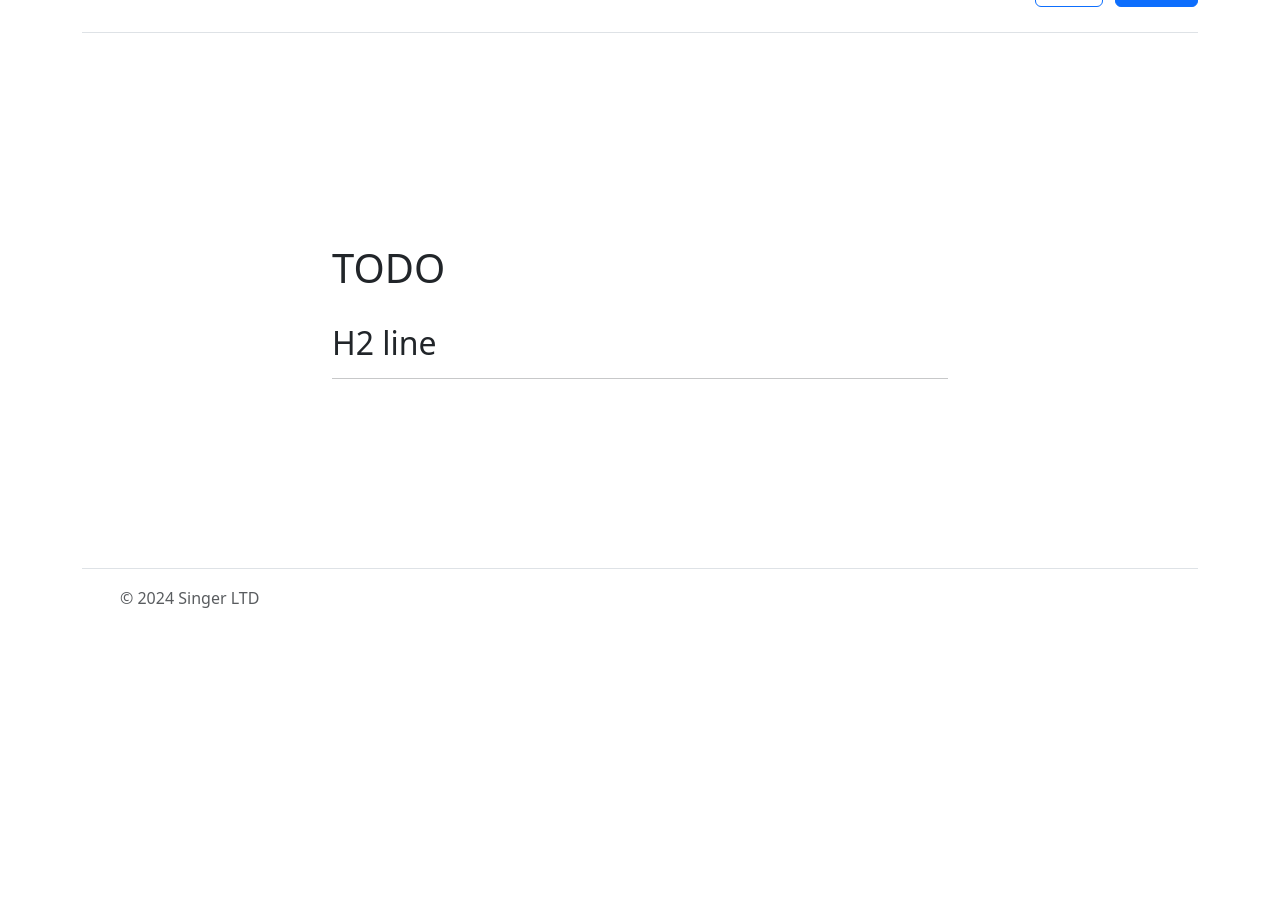
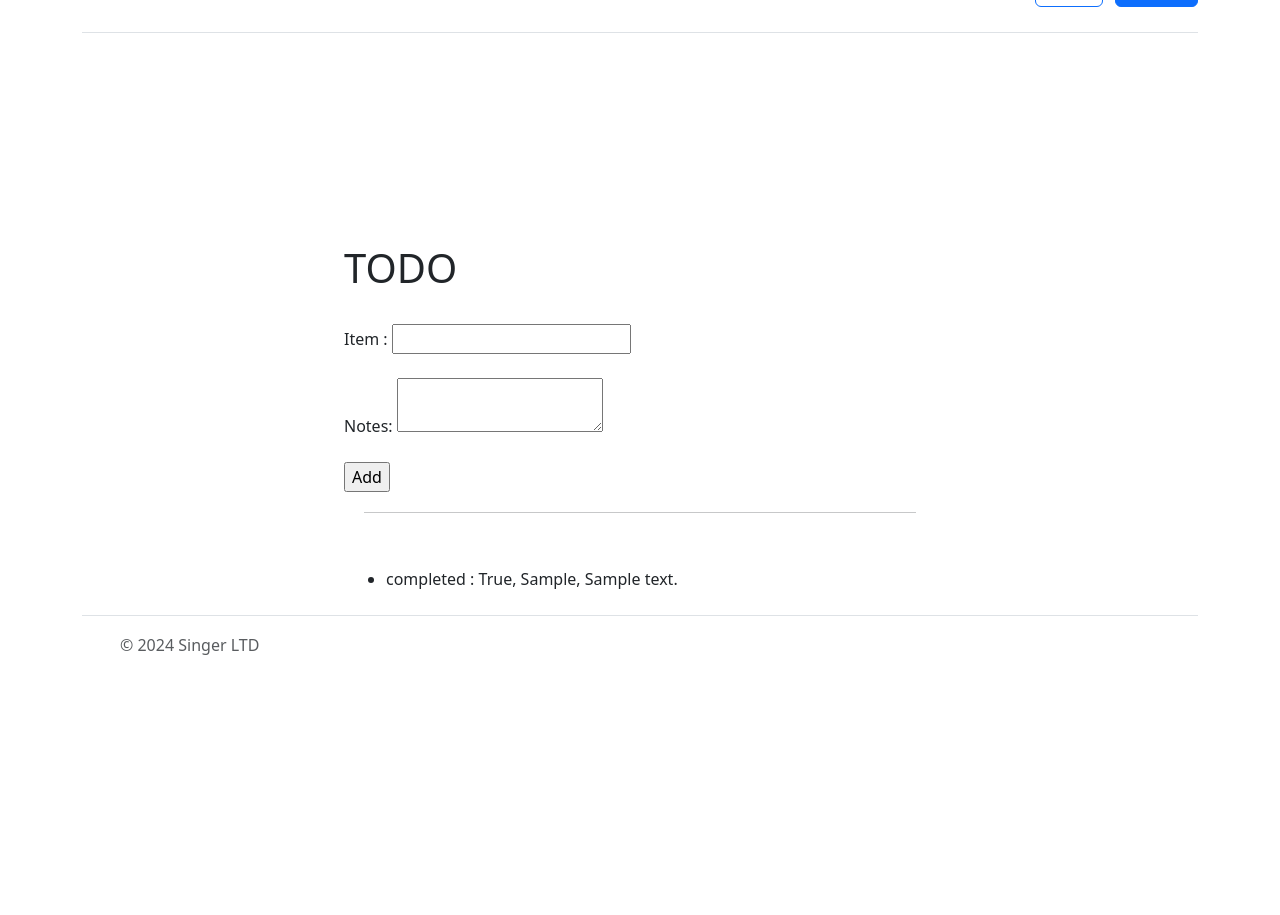
Before and after one commit to medoo0098/todo_mehdi, a Flask app: page / in a window 1280 px wide. Shown: the part 56-971 px from the top of the page. Before the commit the page ends 664 px from the top, so only its background shows below. Run offline with Flask 3, Linux system fonts and the light colour scheme; tables that the repository leaves empty hold one stand-in row (values such as "Sample post").

Commit message:
forms for new to do items was created, to do items show on the page.

```diff
--- a/templates/index.html
+++ b/templates/index.html
@@ -7,8 +7,39 @@
 
 
 {% block content %}
-<div>
+<div class="container" >
     <h1>{{title}}</h1><br>
-    <h2>H2 line</h2><hr>
+
+    <form action="{{url_for('index')}}" method="post">
+
+        {{form.hidden_tag()}}
+        {{form.to_do_item.label}}
+        {{form.to_do_item}}
+        <br>
+        <br>
+        {{form.note.label}}
+        {{form.note}}
+        <br>
+        <br>
+
+        {{ form.Add }}
+    </form>
+
+    <hr style="margin: 20px;">
+    <br>
+<ul>
+
+    {% for item in list_items %}
+    <li style="margin: 10px;">
+            completed : {{item.is_complete}},
+            {{item.to_do_item}},
+            {{item.note}}
+    </li>
+    {% endfor %}
+
+</ul>
 </div>
 {% endblock %}
+
+<!-- {{form.is_complete.label}}
+        {{form.is_complete}} -->
```
